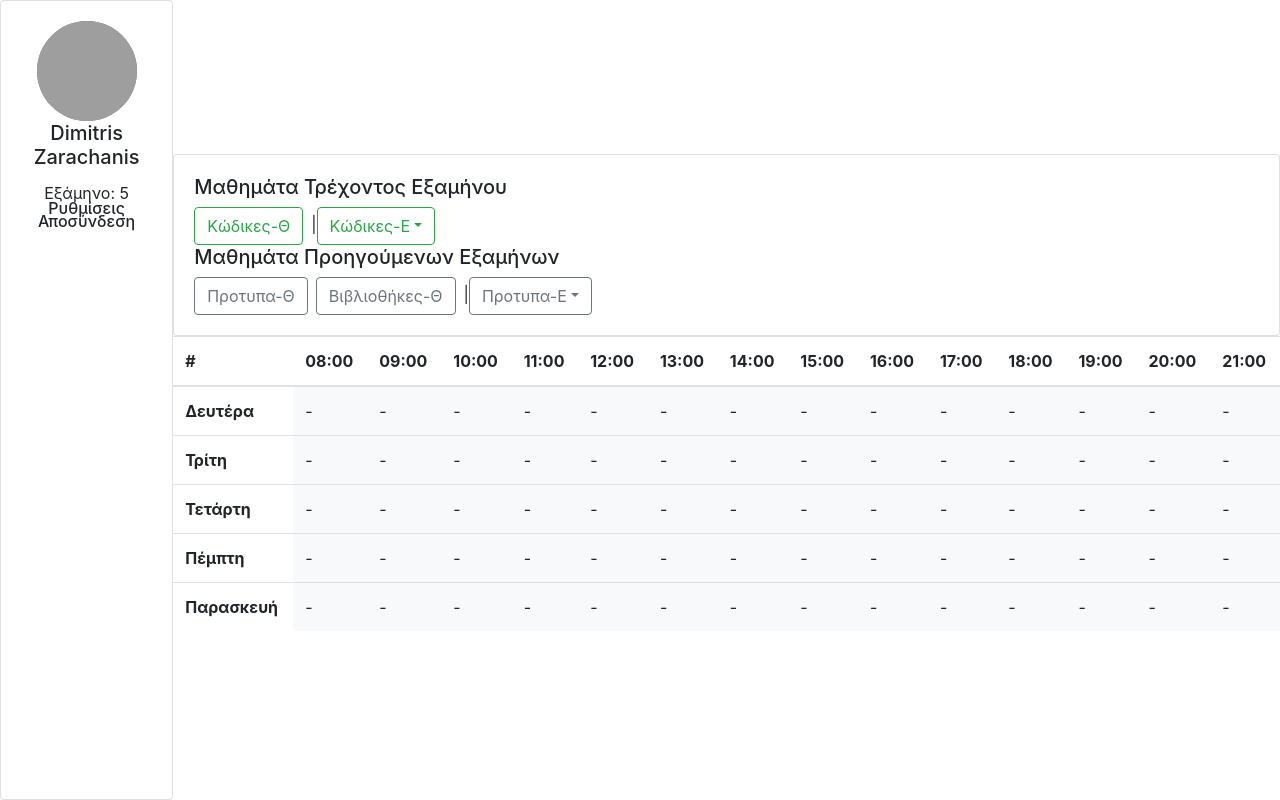
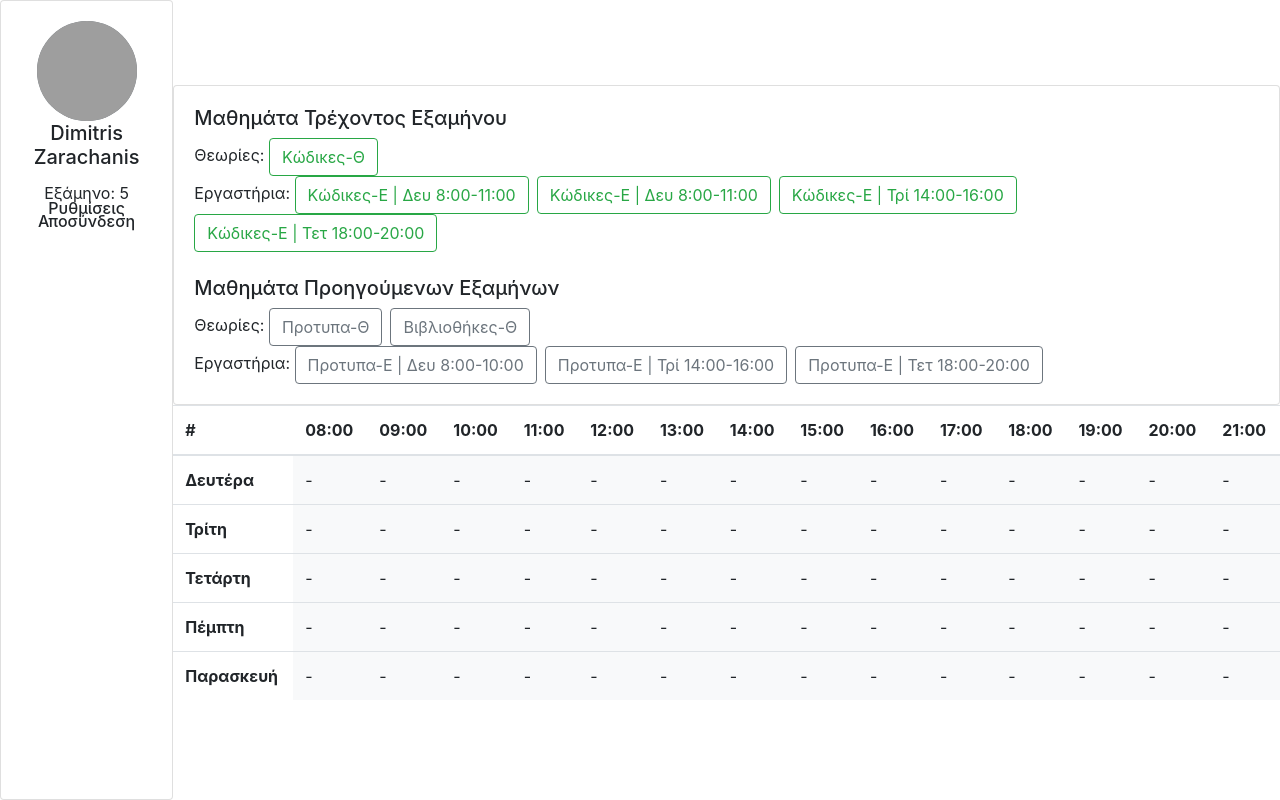
Before and after one commit to DimitrisZx/courseplanner, a React (Create React App) app: page / in a window 1280 px wide. Built offline with nearby package versions, Linux system fonts and the light colour scheme; no server answers; grey boxes are pictures that could not be loaded.

Commit message:
tweak how workshop buttons are rendered

```diff
--- a/src/components/mainView/components/LessonCard.js
+++ b/src/components/mainView/components/LessonCard.js
@@ -1,6 +1,6 @@
-import React, { useState } from 'react'
+import React from 'react';
 import {
-  addLesson, removeLesson, selectSelectedLessons, selectUser, selectTableValues, editSchedule
+  addLesson, removeLesson, selectSelectedLessons, selectUser, selectTableValues, editSchedule, getLessonsAsync
 } from 'features/counter/counterSlice';
 import { useSelector, useDispatch } from 'react-redux';
 import { not } from 'utils';
@@ -8,7 +8,6 @@ import { range, cloneDeep, isEmpty, indexOf } from 'lodash';
 
 
 const LessonCard = ({ lesson }) => {
-  const [isDropdownExpanded, setIsDropdownExpanded] = useState(false);
   const { name, semester, type } = lesson;
   const dispatch = useDispatch();
   const selectedLessons = useSelector(selectSelectedLessons);
@@ -50,6 +49,7 @@ const LessonCard = ({ lesson }) => {
         }
       }
     })
+
     const tableValuesPayload = { newTableValues: localTableValues }
     console.log(lesson)
 
@@ -63,54 +63,36 @@ const LessonCard = ({ lesson }) => {
   const buttonClasses = (isSelected, lessonSemester, lessonType) => {
     const selected = not(isSelected) ? '-outline' : ''
     const semesterColor = lessonSemester === currentSemester ? 'success' : 'secondary';
-    const dropdownIfWorkshop = lessonType === 'workshop' && 'dropdown-toggle';
-    return `btn btn${selected}-${semesterColor} mr-2 ${dropdownIfWorkshop}`;
+    return `btn btn${selected}-${semesterColor} mr-2`;
   }
+
+  const constructObjectToSubmit = (lesson, hourSet, type, day) => ({
+    name: lesson.name,
+    semester: lesson.semester,
+    hours: hourSet,
+    type: type,
+    day: day.day
+  });
 
   return (
     <span className='btn-container' style={{ position: 'relative' }}>
-      <button
-        className={buttonClasses(isSelected, semester, type)}
-        onClick={lesson.type === 'theory' ? () => handleClick(lesson) : () => setIsDropdownExpanded(!isDropdownExpanded)}
-        id={`lesson-${name}-${type}`}
-        type={'button'}
-      >
-        {name}
-      </button>
-      {type === 'workshop' && isDropdownExpanded &&
-        <div
-          style={{ display: 'block', top: '35px', cursor: 'pointer' }}
-          className={'dropdown-menu'}
-          onPointerLeave={() => setIsDropdownExpanded(!isDropdownExpanded)}
-        >
-          {lesson.days.map(
-            day => {
-              const dayName = day.day;
-
-              return day.hours.map((hourSet, index) => {
-                const lessonObjectToSubmit = {
-                  name: lesson.name,
-                  semester: lesson.semester,
-                  hours: hourSet,
-                  type: 'workshop',
-                  day: day.day
-                };
-
-                return (
-                  <div
-                    key={index}
-                    className={'dropdown-item'}
-                    onClick={() => handleClick(lessonObjectToSubmit)}
-                  >
-                    {`${dayName} ${hourSet[0]}:00-${hourSet[1]}:00`}
-                  </div>
-                )
-              }
-              )
-            }
+      {type === 'workshop'
+        ? lesson.days.map(day =>
+          day.hours.map(hourSet =>
+            <button
+              onClick={() => handleClick(constructObjectToSubmit(lesson, hourSet, 'workshop', day))}
+              className={buttonClasses(isSelected, semester, type)}>
+              {name} | {day.day.slice(0, 3)} {`${day.hours[0][0]}:00-${day.hours[0][1]}:00`}
+            </button>
           )
-          }
-        </div>
+        )
+        :
+        <button
+          className={buttonClasses(isSelected, semester, type)}
+          onClick={() => handleClick(lesson)}
+          id={`lesson-${name}-${type}`}
+          type={'button'}
+        >{name}</button>
       }
     </span>
   )
--- a/src/components/mainView/components/TopPart/topPart.js
+++ b/src/components/mainView/components/TopPart/topPart.js
@@ -3,12 +3,14 @@ import { useSelector } from 'react-redux';
 import { selectLessons, selectUser } from 'features/counter/counterSlice';
 import LessonCard from '../LessonCard';
 import useStyle from './styles';
+
 const TopPart = () => {
   const lessons = useSelector(selectLessons);
   const { currentSemester } = useSelector(selectUser);
   const currentSemesterLessons = lessons.filter(lesson => lesson.semester === currentSemester)
   const prevSemesterLessons = lessons.filter(lesson => lesson.semester !== currentSemester)
   const classes = useStyle();
+
   return (
     <div
       className={'card'}
@@ -17,15 +19,16 @@ const TopPart = () => {
       <div className={'card-body'}>
         <div className={classes.lessonList} id={'current-semester'}>
           <h5>{'Μαθημάτα Τρέχοντος Εξαμήνου'}</h5>
-          {currentSemesterLessons.filter(lesson => lesson.type === 'theory').map((lesson, index) => <LessonCard key={index} lesson={lesson} />)}
-          {'|'}
-          {currentSemesterLessons.filter(lesson => lesson.type === 'workshop').map((lesson, index) => <LessonCard key={index} lesson={lesson} />)}
+          Θεωρίες: {currentSemesterLessons.filter(lesson => lesson.type === 'theory').map((lesson, index) => <LessonCard key={index} lesson={lesson} />)}
+          <br />
+          Εργαστήρια: {currentSemesterLessons.filter(lesson => lesson.type === 'workshop').map((lesson, index) => <LessonCard key={index} lesson={lesson} />)}
         </div>
+        <br />
         <div className={classes.lessonList} id={'prev-semesters'}>
           <h5>{'Μαθημάτα Προηγούμενων Εξαμήνων'}</h5>
-          {prevSemesterLessons.filter(lesson => lesson.type === 'theory').map((lesson, index) => <LessonCard key={index} lesson={lesson} />)}
-          {'|'}
-          {prevSemesterLessons.filter(lesson => lesson.type === 'workshop').map((lesson, index) => <LessonCard key={index} lesson={lesson} />)}
+          Θεωρίες: {prevSemesterLessons.filter(lesson => lesson.type === 'theory').map((lesson, index) => <LessonCard key={index} lesson={lesson} />)}
+          <br />
+          Εργαστήρια: {prevSemesterLessons.filter(lesson => lesson.type === 'workshop').map((lesson, index) => <LessonCard key={index} lesson={lesson} />)}
         </div>
       </div>
     </div>
```
